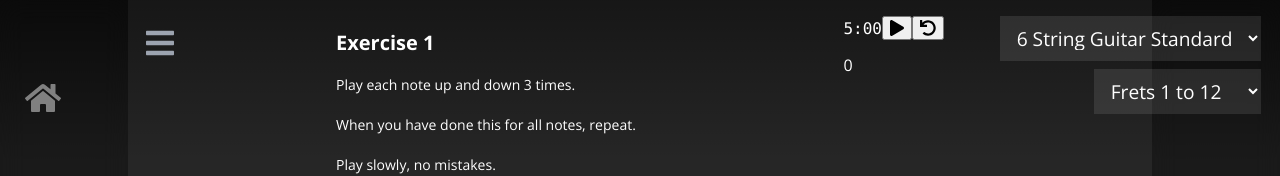
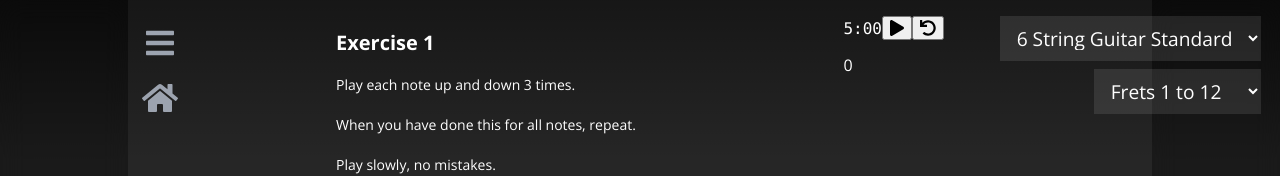
Before and after one commit to MekonLips/Frets, a React (Vite) app: page /exercises/1 in a window 1280 px wide. Shown: the top 176 px of the page. Built offline with nearby package versions, Linux system fonts and the light colour scheme.

Commit message:
Migrate navigation home button styles to Tailwind

```diff
--- a/src/components/Nav/NavHomeButton/NavHomeButton.component.jsx
+++ b/src/components/Nav/NavHomeButton/NavHomeButton.component.jsx
@@ -4,17 +4,16 @@ import { FontAwesomeIcon } from '@fortawesome/react-fontawesome';
 import { faHome } from '@fortawesome/free-solid-svg-icons';
 
 import NavHomeButton from '../HomeButton/HomeButton.component';
-import { Button } from './NavHomeButton.styled';
 
 const HomeButton = () => {
     const { exercise } = useParams();
     const isExercise = exercise ? true : false;
     if (isExercise)
-        return <Button>
+        return <div className="legacy-nav-icon-button-wrapper">
             <NavHomeButton show={isExercise}>
                 <FontAwesomeIcon icon={faHome} />
             </NavHomeButton>
-        </Button>
+        </div>
     else
         return null;
 };
```
